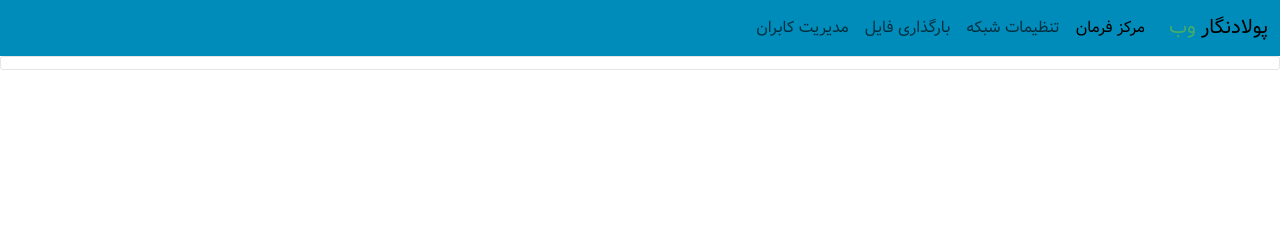
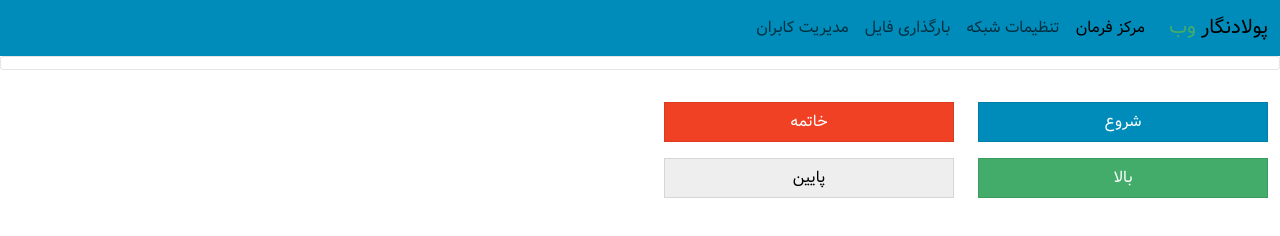
Before and after one commit to begiagin/api, a plain HTML site: page index.html in a window 1280 px wide. Drawn offline with Linux system fonts and the light colour scheme; no server answers.

Commit message:
add commands buttons

```diff
--- a/index.html
+++ b/index.html
@@ -73,7 +73,44 @@
           <li class="breadcrumb-item active" id="wifi_addr"></li>
         </ol>
         <div class="row">
-
+          <div class="col-lg-3 col-md-6 col-sm-12 mt-3">
+            <button
+              type="button"
+              style="width: 100%; height: 40px"
+              class="btn btn-primary"
+            >
+              شروع
+            </button>
+          </div>
+          <div class="col-lg-3 col-md-6 col-sm-12 mt-3">
+            <button
+              type="button"
+              style="width: 100%; height: 40px"
+              class="btn btn-danger"
+            >
+              خاتمه
+            </button>
+          </div>
+        </div>
+        <div class="row">
+          <div class="col-lg-3 col-md-6 col-sm-12 mt-3">
+            <button
+              type="button"
+              style="width: 100%; height: 40px"
+              class="btn btn-success"
+            >
+              بالا
+            </button>
+          </div>
+          <div class="col-lg-3 col-md-6 col-sm-12 mt-3">
+            <button
+              type="button"
+              style="width: 100%; height: 40px"
+              class="btn btn-secondary"
+            >
+              پایین
+            </button>
+          </div>
         </div>
       </div>
       <div class="row">
```
